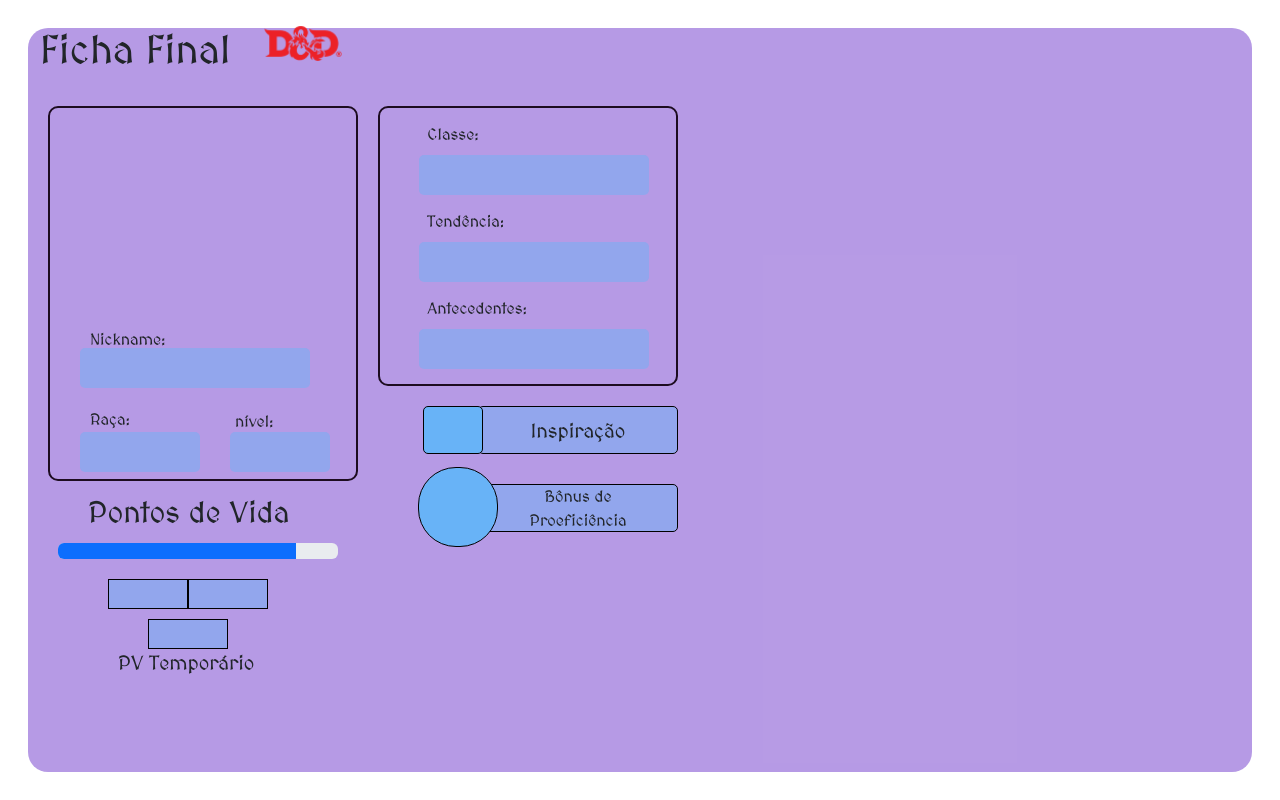
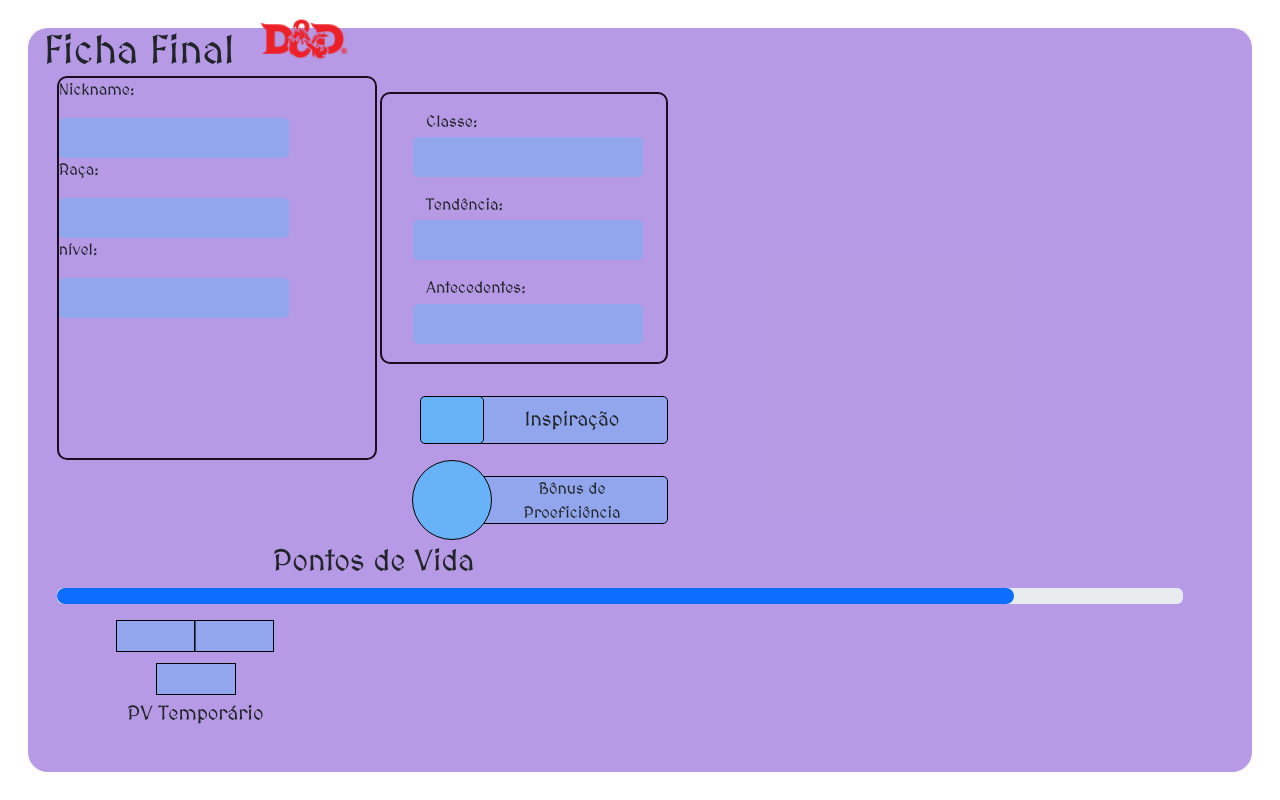
Before and after one commit to Henrique-Estrela/Legends-gather, a website with bundled scripts: page public/views/fichaD&D.html in a window 1280 px wide. Built offline with nearby package versions, Linux system fonts and the light colour scheme; a script that the page names is missing; a web font is replaced by a local one.

Commit message:
Revert "up"
This reverts commit 8fb3a03f63e486f2ee07d055b262bd85384735ec.

```diff
--- a/public/src/css/style.css
+++ b/public/src/css/style.css
@@ -99,16 +99,26 @@ body {
   transition: all .5s;
 }
 
+.ligth ::selection {
+  background: var(--l_color3);
+  color: #fff;
+}
+
+.ligth ::-moz-selection {
+  background: var(--l_color3);
+  color: #fff;
+}
 
 ::selection {
-  background: #03a4ed;
+  background: var(--d_color3);
   color: #fff;
 }
 
 ::-moz-selection {
-  background: #03a4ed;
+  background: var(--d_color3);
   color: #fff;
 }
+
 
 header {
   margin-left: 28px;
@@ -116,9 +126,13 @@ header {
   height: 100vh;
 }
 
+header.mobile{
+  display: none;
+}
+
 main {
   width: 95%;
-  height: calc(100vh - 56px);
+  height: calc(100vh - 56px) auto;
   background-color: var(--d_color3);
   transition: all .5s;
   border-radius: 20px;
@@ -267,11 +281,11 @@ cadastro
 home
 ---------------------------------------------
 */
-.bar{
+.bar {
   margin: 2rem;
 }
 
-.search input{
+.search input {
   width: 90%;
   height: 3rem;
   background: rgba(255, 255, 255, 0.48);
@@ -281,7 +295,7 @@ home
   padding-left: 2rem;
 }
 
-.search button{
+.search button {
   width: 8%;
   height: 3rem;
   border-radius: 20px;
@@ -293,11 +307,12 @@ home
   text-align: center;
 }
 
-.usuario{
+.usuario {
   position: absolute;
   right: 0;
 }
-.user{
+
+.user {
   display: flex;
   width: 90%;
   height: auto;
@@ -309,20 +324,21 @@ home
   z-index: 100;
 }
 
-.user img{
+.user img {
   width: 4rem;
   background: #ffffffba;
   position: relative;
   left: -12px;
   border-radius: 50%;
 }
-.user .name{
+
+.user .name {
   font-size: 0.9em;
   margin-left: -4%;
   position: relative;
 }
 
-.collapsed{
+.collapsed {
   display: flex;
   position: relative;
   z-index: 10;
@@ -339,34 +355,39 @@ home
   transition: all .4s ease-out;
 }
 
-#userbtn{
+#userbtn {
   position: relative;
   top: 0;
   transition: all .4s ease-out;
+  cursor: pointer;
 }
 
-.active-userbtn{
+.active-userbtn {
   position: relative;
   top: 11rem !important;
   transform: rotate(180deg);
+  cursor: pointer;
+
 }
 
-.collapsed-item{
+.collapsed-item {
   display: flex;
   align-items: flex-start;
   gap: 1.5rem;
   margin-top: 1rem;
 }
 
-.collapsed img{
+.collapsed img {
   width: 3rem;
   filter: invert(100%);
   object-fit: contain;
 }
 
-h1.title{
+h1.title {
   padding: 4rem;
 }
+
+
 
 /*
 ---------------------------------------------
@@ -403,13 +424,7 @@ usuario
 criar personagem
 ---------------------------------------------
 */
-.inpnome
-.inpraca
-.inplevel
-.inpgrad2
-.inpgrad3
-input
-{
+input {
   background-color: var(--d_color5);
   border-radius: 5px;
   font-size: 25px;
@@ -509,7 +524,7 @@ input
   margin-top: -10px;
 }
 
-#grade3{
+#grade3 {
   border: 2.5px solid var(--d_color1);
   border-radius: 10px;
   height: 280px;
@@ -521,24 +536,25 @@ input
   grid-template-columns: repeat(4, 1fr);
 }
 
-.inpgrad3{
+.inpgrad3 {
+  margin-left: 10%;
   margin-top: 40px;
   width: 100px;
   margin-left: -30%;
 }
 
-.tex3{
-  margin-left: 50%;
+.tex3 {
+  margin-left: 13%;
   margin-top: 15px;
 
 }
 
-.barrap{
+.barrap {
   display: flex;
   overflow: hidden;
 }
 
-.progress .progsup{
+.progress progsup {
   width: 75%;
   margin-right: 10%;
   margin-top: 15px;
@@ -546,12 +562,12 @@ input
   float: right;
 }
 
-.progress-bar .progresso{
+.progress-bar progresso {
   background-color: var(--d_color6);
   border-radius: 25px;
 }
 
-.numprog{
+.numprog {
   font-size: 40px;
   margin-left: 150px;
   margin-top: 20px;
@@ -574,9 +590,8 @@ ficha final
 ---------------------------------------------
 */
 h1 {
-  margin-top: 10px;
   font-size: 45px;
-  margin: 12px;
+  margin: 1rem;
 }
 
 input {
@@ -584,201 +599,257 @@ input {
   border-radius: 5px;
   font-size: 25px;
   width: 230px;
+  display: flex;
   padding-left: 10px;
   color: white;
   height: 40px;
 }
 
+.img-avatar{
+  margin-top: 1.5rem;
+  margin-left: 18.5%;
+  background-color: transparent;
+  width: 60%;
+  height: 50%;
+}
+
 #imgdd {
-  width: 110px;
-  position: absolute;
+  width: 7.5rem;
   display: flex;
-  margin-top: -62px;
-  margin-left: 220px;
+  margin-top: -4.3rem;
+  margin-left: 13.5rem;
 }
 
 #bloco1 {
-  width: 310px;
-  height: 375px;
-  margin: 20px;
-  margin-top: 30px;
-  flex-shrink: 0;
+  width: 20rem;
+  height: 24rem;
+  margin-left: 1.8rem;
+  margin-top: -0.5rem;
   border-radius: 10px;
   border: 2.5px solid var(--d_color1);
   background: rgba(217, 217, 217, 0.00);
 
 }
 
-#nick {
-  margin: 25px;
-  margin-left: 40px;
-  position: absolute;
-  display: flex;
-  margin-top: 220px;
+.bloco1-1 {
+  margin-left: 2.5rem;
 }
 
-#raça {
-  margin: 25px;
-  margin-left: 40px;
-  display: flex;
-  margin-top: 0px
+
+.nick {
+  margin-top: 0.8rem;
+  margin-left: 0.5rem;
 }
 
-#nivel {
-  margin-left: 185px;
-  margin-top: -82px;
+.bloco1-2 {
+  margin-left: 2.5rem;
+  display: flex;
+
 }
 
-#inptamanho1 {
-  border-radius: 5px;
-  margin-left: 30px !important;
-  margin-top: 240px !important;
-  font-size: 25px;
-  margin: 20px;
-  flex-shrink: 0;
+.raça,
+.nivel {
+  margin-top: 0.5rem;
+  margin-left: 0.5rem;
 }
 
-#inpraça {
-  display: flex;
-  width: 120px;
-  border-radius: 5px;
-  margin-top: -25px !important;
-  margin-left: 30px !important;
-  font-size: 25px;
-  margin: 20px;
-  height: 40px;
-  flex-shrink: 0;
+.inpnick {
+  margin-top: -0.8rem;
+
 }
 
-#inpnivel {
-  display: flex;
-  margin-left: 180px;
-  margin-top: -18px;
+.inpraça,
+.inpnivel {
+  margin-top: -1rem;
+}
+
+.inpraça {
+  width: 120px;
+}
+
+.inpnivel {
   width: 100px;
 }
 
+.bloco1-3 {
+  margin-left: 10px;
+}
+
+
+
 #bloco2 {
-  width: 300px;
-  height: 280px;
-  margin-left: 350px !important;
+  width: 18rem;
+  height: 17rem;
+  margin-left: 22rem !important;
   margin: 20px;
-  margin-top: -395px;
-  flex-shrink: 0;
+  margin-top: -23rem;
   border-radius: 10px;
   border: 2.5px solid var(--d_color1);
   background: rgba(217, 217, 217, 0.00);
 }
 
 .inf2 {
-  margin-left: 13%;
-  margin-top: 15px;
+  margin-left: 2rem;
+  margin-top: 1rem;
 }
 
 .inpbloc2 {
-  margin-left: 10%;
-  margin-top: -10px;
+  margin-left: 1.2rem;
+  margin-top: -0.8rem;
 }
 
-#bloco3{
-  height: 48px;
-  width: 200px;
+#bloco3 {
+  height: 3rem;
+  width: 12rem;
+  margin-top: 2rem;
   background-color: var(--d_color5);
   border: 1px black solid;
   border-radius: 5px;
-  margin-left: 450px;
+  margin-left: 28rem;
 
 }
 
 .inspiracao {
   font-size: 20px;
   text-align: center;
-  margin-top: 10px;
+  margin-top: 0.5rem;
 
 }
 
-.inpbloc3{
+.inpbloc3 {
   display: flex;
-  width: 60px;
-  height: 48px;
+  width: 4rem;
+  height: 3rem;
   border: 1px black solid;
-  margin-top: -48px;
-  margin-left: 395px;
+  margin-top: -3rem;
+  margin-left: 24.5rem;
   background-color: var(--d_color7);
 }
 
-#bloco4{
-  height: 48px;
-  width: 200px;
+#bloco4 {
+  height: 3rem;
+  width: 12rem;
   background-color: var(--d_color5);
   border: 1px black solid;
   border-radius: 5px;
-  margin-top: 30px;
-  margin-left: 450px;
+  margin-top: 2rem;
+  margin-left: 28rem;
 }
 
-.bonusprof{
+.bonusprof {
   text-align: center;
 }
 
-.inpbloc4{
+.inpbloc4 {
   display: flex;
-  width: 80px;
-  height: 80px;
+  width: 5rem;
+  height: 5rem;
   border: 1px black solid;
-  border-radius: 38px;
-  margin-top: -65px;
-  margin-left: 390px;
+  border-radius: 2.5rem;
+  margin-top: -4rem;
+  margin-left: 24rem;
   background-color: var(--d_color7);
 }
 
-.bloco5{
-  margin-top: -55px;
+#bloco5 {
+  margin-top: -3.5rem;
 }
 
-.ptsvida{
+.ptsvida {
   font-size: 30px;
-  margin-left: 60px;
+  margin-left: 20%;
 }
 
-.progress{
-  width: 280px;
-  height: 25px;
+.progress {
+  width: 92%;
+  height: 1.8rem;
   border-radius: 15px;
-  margin-top: -10px;
-  margin-left: 30px;
+  margin-top: -0.8rem;
+  margin-left: 1.8rem;
   background-color: #FFFFFF7A;
 }
 
-.progress-bar{
+.progress-bar {
   background-color: rgba(255, 0, 0, 0.48);
+  border-radius: 2rem;
 }
 
-.numvida{
-  margin-top: 20px;
-  margin-left: 80px;
+.numvida {
+  margin-top: 1rem;
+  margin-left: 5.5rem;
 }
 
-.inpbloc5, .inpbloc5-1, .inpbloc5-2 {
-  width: 80px;
-  height: 30px;
+.inpbloc5,
+.inpbloc5-1,
+.inpbloc5-2 {
+  width: 5rem;
+  height: 2rem;
   border: 1px solid black;
   border-radius: 0px;
 }
 
-.inpbloc5{
+.inpbloc5 {
   position: absolute;
-  margin-left: 80px;
+  margin-left: 4.9rem;
 }
 
-.inpbloc5-2{
-  margin-top: 10px;
-  margin-left: 120px;
+.inpbloc5-2 {
+  margin-top: 0.7rem;
+  margin-left: 8rem;
 }
 
-.pvtemp{
-  margin-left: 90px;
-font-size: 20px;
+.pvtemp {
+  margin-left: 6.2rem;
+  font-size: 20px;
+  margin-top: 0.2rem;
 }
+
+/* #bloco6{
+  margin-left: 500px;
+  margin-top: -150px;
+}
+
+.classArm{
+  font-size: 20px;
+
+}
+
+.inpbloc6{
+  display: flex;
+  width: 100px;
+  height: 100px;
+  border: 2px black solid;
+  border-radius: 50px;
+  margin-left: -5px;
+  margin-top: -15px;
+} */
+
+ .sect2{
+  display: flex;
+  float: left;
+  justify-content: center;
+  margin-top: -38rem;
+  margin-left: 39rem;
+}
+
+#bloco7 {
+  height: 10rem;
+  width: 18rem;
+  border-radius: 10px;
+  border: 2.5px solid var(--d_color1);
+  background: rgba(217, 217, 217, 0.00);
+}
+
+.inpbloc7{
+  height: 5.5rem;
+  margin-left: 2rem;
+}
+
+.equipamen{
+  margin: 1rem;
+  margin-left: 5rem;
+}
+
 /*
 ---------------------------------------------
 editar
```
